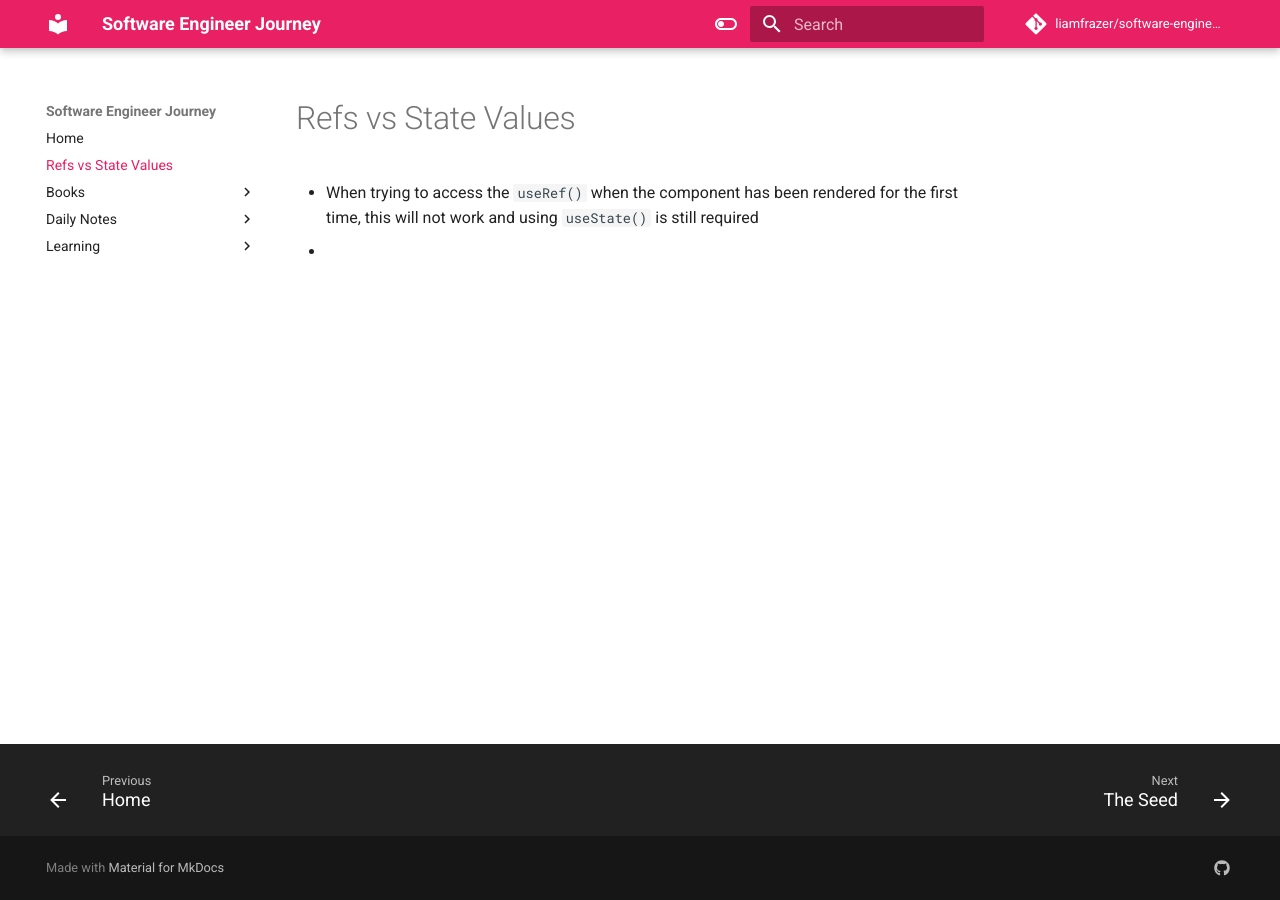
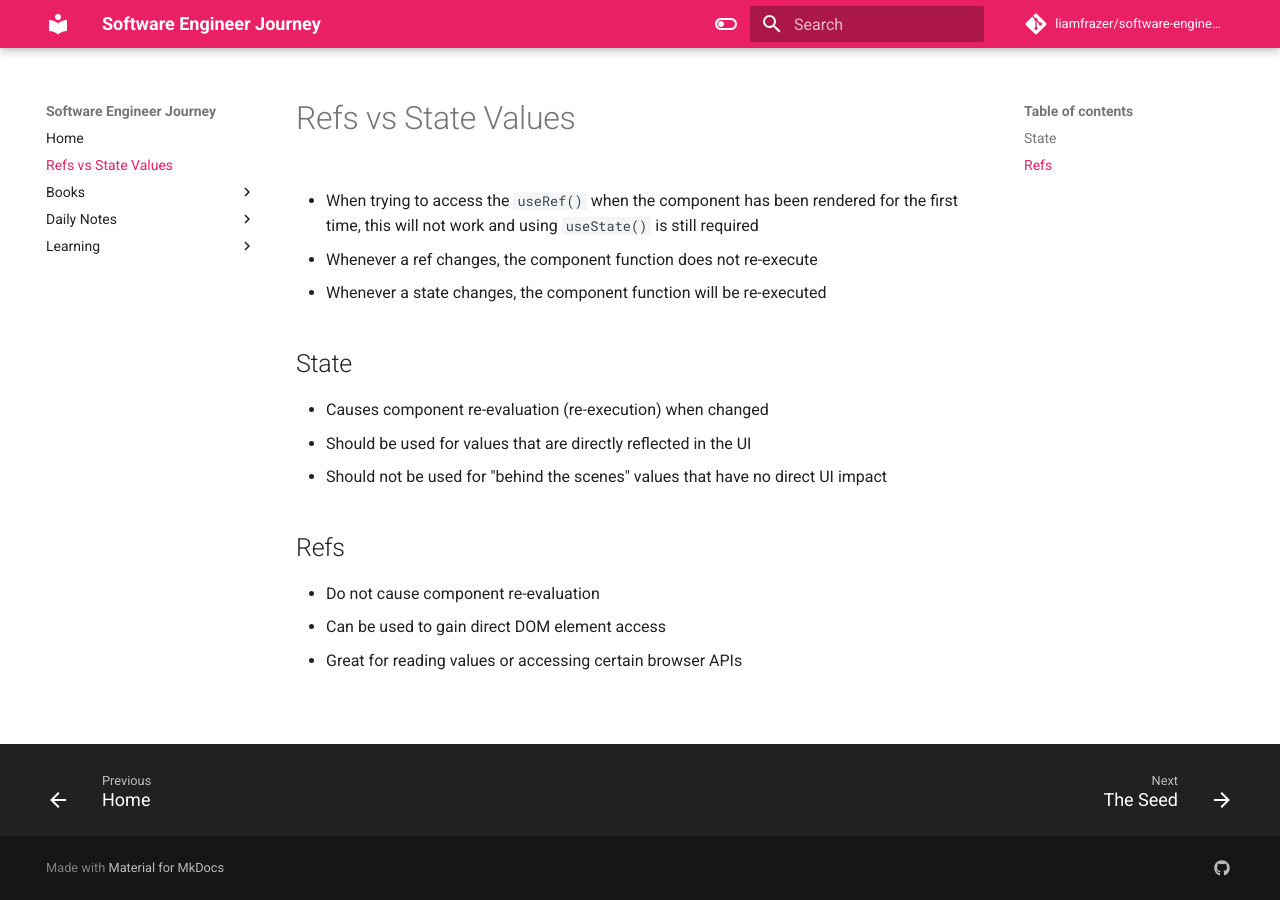
Before and after one commit to liamfrazer/software-engineer-journey, an MkDocs documentation site: the page built from docs/Refs vs State Values.md, in a window 1280 px wide. Built offline with MkDocs 1.6.1 and Material for MkDocs 9.7.7, drawn with Linux system fonts in a browser that asks for light colours; comment, search, counter and statistics services are not loaded.

Commit message:
vault backup: 2023-12-29 11:23:44

```diff
--- a/docs/Refs vs State Values.md
+++ b/docs/Refs vs State Values.md
@@ -7,4 +7,17 @@ tags:
 # Refs vs State Values
 
 * When trying to access the `useRef()` when the component has been rendered for the first time, this will not work and using `useState()` is still required
-*
+
+* Whenever a ref changes, the component function does not re-execute
+* Whenever a state changes, the component function will be re-executed
+
+
+## State
+* Causes component re-evaluation (re-execution) when changed
+* Should be used for values that are directly reflected in the UI
+* Should not be used for "behind the scenes" values that have no direct UI impact
+
+## Refs
+* Do not cause component re-evaluation
+* Can be used to gain direct DOM element access
+* Great for reading values or accessing certain browser APIs
```
